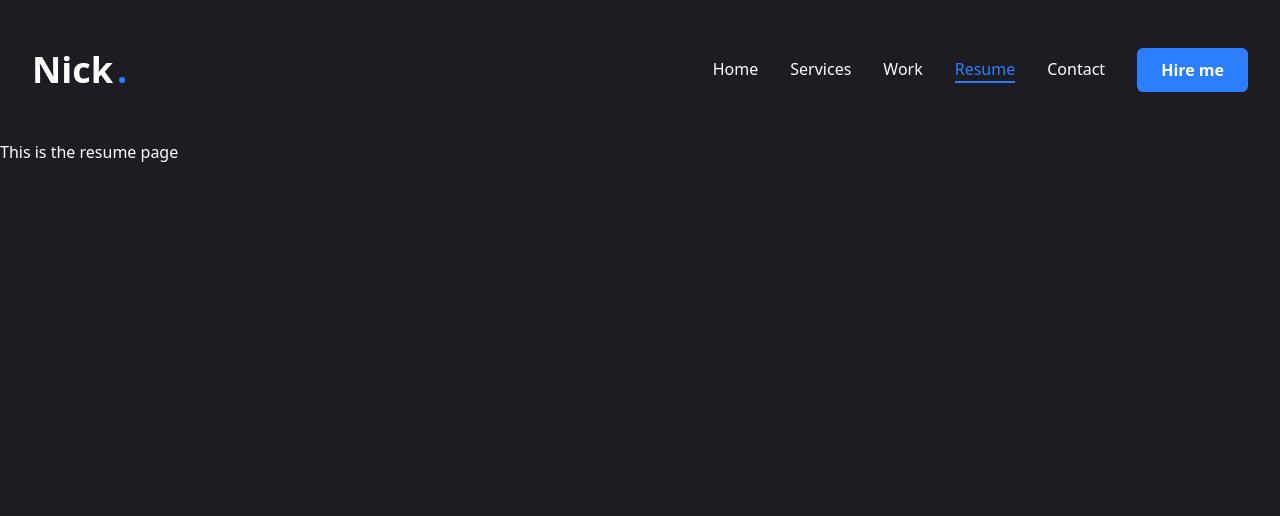
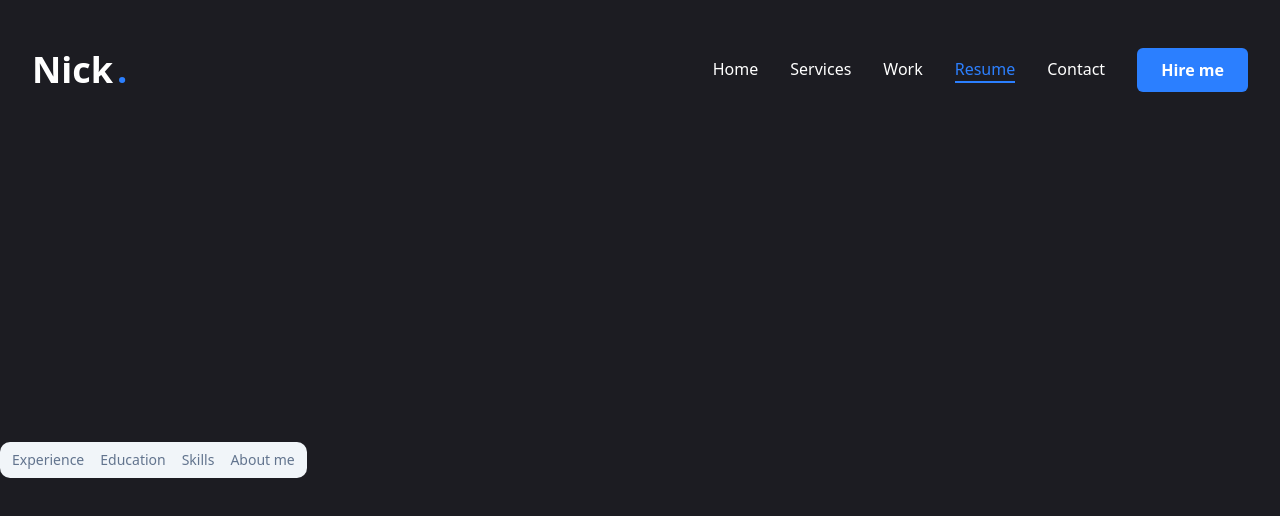
Before and after one commit to Nick-Salifu/portfolio, a Next.js app: page /resume in a window 1280 px wide. Shown: the top 516 px of the page. Built offline with nearby package versions, Linux system fonts and the light colour scheme.

Commit message:
working on the resume page

```diff
--- a/app/resume/page.jsx
+++ b/app/resume/page.jsx
@@ -1,7 +1,149 @@
+"use client"
+
+import {FaHtml5, FaCss3, FaJs, FaReact, FaFigma, FaNodejs} from "react-icons/fa"
+import {SiTailwindcss, SiNextdotjs} from "react-icons/si"
+import {Tabs, TabsContent, TabsTrigger, TabsList} from "@/components/ui/tabs"
+import {Tooltip, TooltipContent, TooltipProvider, TooltipTrigger} from "@/components/ui/tooltip"
+import {ScrollArea} from "@/components/ui/scroll-area"
+import {motion} from "framer-motion"
+
+const about = {
+    title: "about me",
+    description: "Lorem ipsum dolor. Eaque nostrum enim magni non. Sequi, vero.",
+    info: [
+        {
+            fieldName: "Name",
+            fieldValue: "Nick Salifu"
+        },
+        {
+            fieldName: "Phone",
+            fieldValue: "(+234) 8023603415"
+        },
+        {
+            fieldName: "Experience",
+            fieldValue: "3+ Years"
+        },
+        {
+            fieldName: "LinkedIn",
+            fieldValue: "Friday Nicodemus Salifu"
+        },
+        {
+            fieldName: "Nationality",
+            fieldValue: "Nigerian"
+        },
+        {
+            fieldName: "Email",
+            fieldValue: "Nicksalifu@outlook.com"
+        },
+        {
+            fieldName: "Freelance",
+            fieldValue: "Available"
+        },
+        {
+            fieldName: "Languages",
+            fieldValue: "English, Italiano"
+        },
+    ]
+}
+
+const experience = {
+    icon: "",
+    title: "My experience",
+    description: "Lorem ipsum dolor. Eaque nostrum enim magni non. Sequi, vero.",
+    items: [
+        {
+            company: "IT Dynamics Limited",
+            position: "Front-End Developer",
+            duration: "2021-2023",
+        },
+        {
+            company: "HNG Tech",
+            position: "Front-End Developer",
+            duration: "2023-2024",
+        },
+    ]
+}
+
+const education = {
+    icon: "",
+    title: "My education",
+    description: "Lorem ipsum dolor. Eaque nostrum enim magni non. Sequi, vero.",
+    items: [
+        {
+            institution: "University of Ilorin, Nigeria",
+            degree: "Information and Communication Science",
+            duration: "2017-2022",
+        },
+        {
+            institution: "Code Academy",
+            degree: "Front-End Development",
+            duration: "2023",
+        },
+    ]
+}
+
+const skills = {
+    title: "My skills",
+    description: "Lorem ipsum dolor. Eaque nostrum enim magni non. Sequi, vero.",
+    skillsList: [
+        {
+            icon: <FaHtml5 />,
+            name: "html 5"
+        },
+        {
+            icon: <FaHtml5 />,
+            name: "html 5"
+        },
+        {
+            icon: <FaCss3 />,
+            name: "css 3"
+        },
+        {
+            icon: <FaJs />,
+            name: "javascript"
+        },
+        {
+            icon: <FaReact />,
+            name: "react.js"
+        },
+        {
+            icon: <SiNextdotjs />,
+            name: "next.js"
+        },
+        {
+            icon: <SiTailwindcss />,
+            name: "tailwind.css"
+        },
+        {
+            icon: <FaNodejs />,
+            name: "node.js"
+        },
+        {
+            icon: <FaFigma />,
+            name: "figma"
+        },
+    ]
+}
+
+
+
 export default function Resume() {
     return (
-        <div>
-            This is the resume page
-        </div>
+        <motion.div
+            initial={{opacity: 0}}
+            animate={{opacity: 1, transition: {delay: 2.4, duration: 0.4, ease: "easeIn"}}}
+            className="min-h-[80vh] flex items-center justify-center py-12 xl:py-0"
+        >
+            <div className="container mx-auto">
+                <Tabs defaultValue="experience" className="flex flex-col xl:flex-row gap-[60px]">
+                    <TabsList>
+                        <TabsTrigger>Experience</TabsTrigger>
+                        <TabsTrigger>Education</TabsTrigger>
+                        <TabsTrigger>Skills</TabsTrigger>
+                        <TabsTrigger>About me</TabsTrigger>
+                    </TabsList>
+                </Tabs>
+            </div>
+        </motion.div>
     )
 }
```
